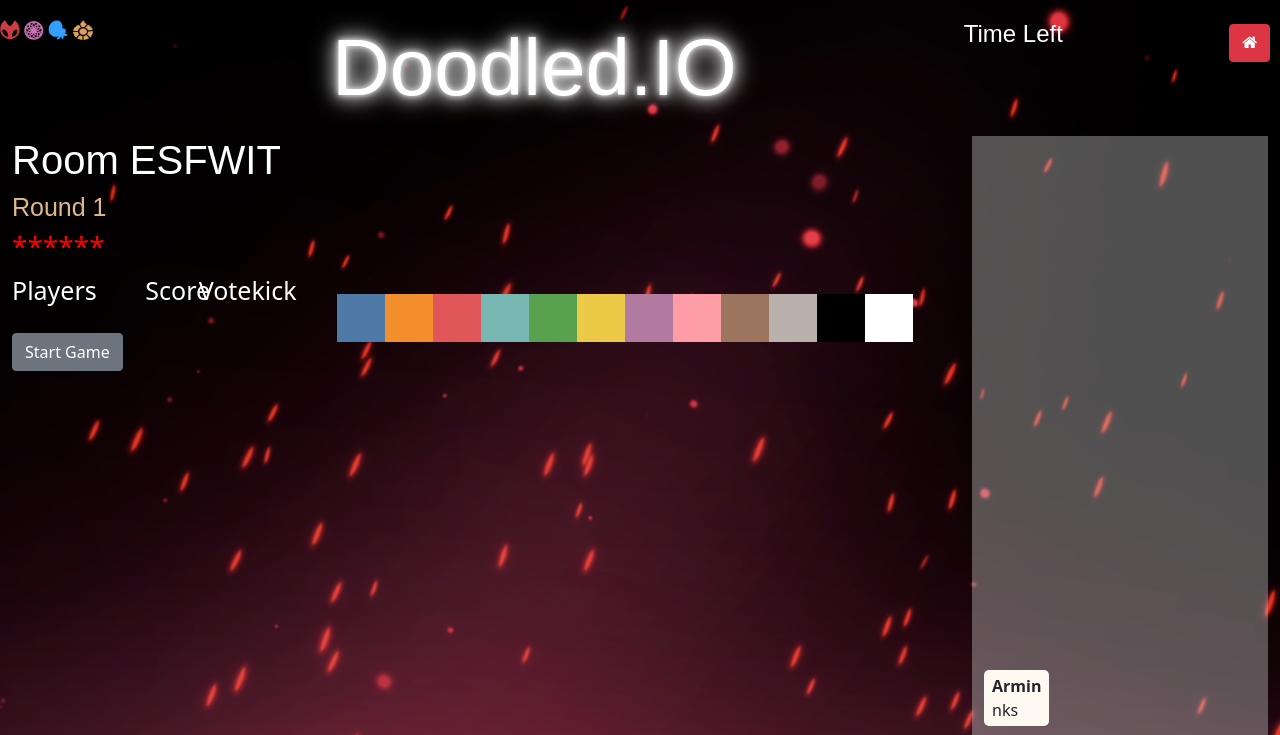
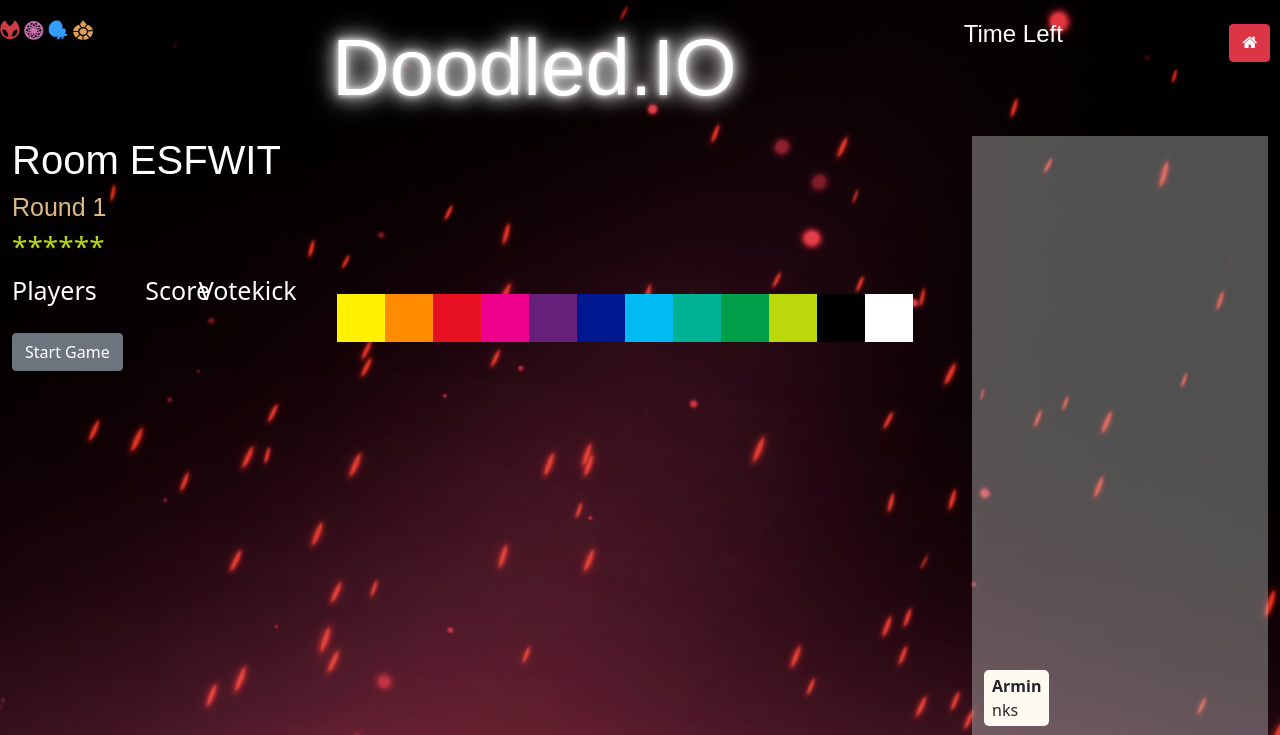
Before and after one commit to PulkitAgr113/NotMoodleDotIO, a Django app: template doodle/templates/main.html in a window 1280 px wide. Shown: the top 735 px of the page. Run offline with Django 3.2, Linux system fonts and the light colour scheme; the template is opened without the code that fills it: values that come from a table or form of the project are taken from there, others are empty; data comes from the database, SQL or seed files in the repository; both versions use the stored data as it was after the commit; some libraries are stand-ins or nearby versions; some web fonts are replaced.

Commit message:
Changed color pallete

```diff
--- a/doodle/static/main.js
+++ b/doodle/static/main.js
@@ -505,16 +505,16 @@ function onMouseMove(e){
 }
 
 var color = {
-    c1: '#4e79a7',
-    c2: '#f28e2b',
-    c3: '#e15759',
-    c4: '#76b7b2',
-    c5: '#59a14f',
-    c6: '#edc948',
-    c7: '#b07aa1',
-    c8: '#ff9da7',
-    c9: '#9c755f',
-    c10: '#bab0ac',
+    c1: '#fff100',
+    c2: '#ff8c00',
+    c3: '#e81123',
+    c4: '#ec008c',
+    c5: '#68217a',
+    c6: '#00188f',
+    c7: '#00bcf2',
+    c8: '#00b294',
+    c9: '#009e49',
+    c10: '#bad80a',
     c11: 'black',
     c12: 'white',
 }
--- a/doodle/static/style.css
+++ b/doodle/static/style.css
@@ -80,7 +80,7 @@ form {
 }
 
 h3 {
-    color:red;
+    color:#bad80a;
 }
 
 h4.time {
@@ -124,34 +124,34 @@ h4.time {
 }
 
 .color.c1 {
-    background-color: #4e79a7;
+    background-color: #fff100;    ;
 }
 .color.c2 {
-    background-color: #f28e2b;
+    background-color: #ff8c00;
 }
 .color.c3 {
-    background-color: #e15759;
+    background-color:#e81123;
 }
 .color.c4 {
-    background-color: #76b7b2;
+    background-color: #ec008c;
 }
 .color.c5 {
-    background-color: #59a14f;
+    background-color: #68217a;
 }
 .color.c6 {
-    background-color: #edc948;
+    background-color: #00188f;
 }
 .color.c7 {
-    background-color: #b07aa1;
+    background-color: #00bcf2;
 }
 .color.c8 {
-    background-color: #ff9da7;
+    background-color: #00b294;
 }
 .color.c9 {
-    background-color: #9c755f;
+    background-color: #009e49;
 }
 .color.c10 {
-    background-color: #bab0ac;
+    background-color: #bad80a;
 }
 .color.c11 {
     background-color: black;
```
Also changed, not shown: doodle/db.sqlite3.
